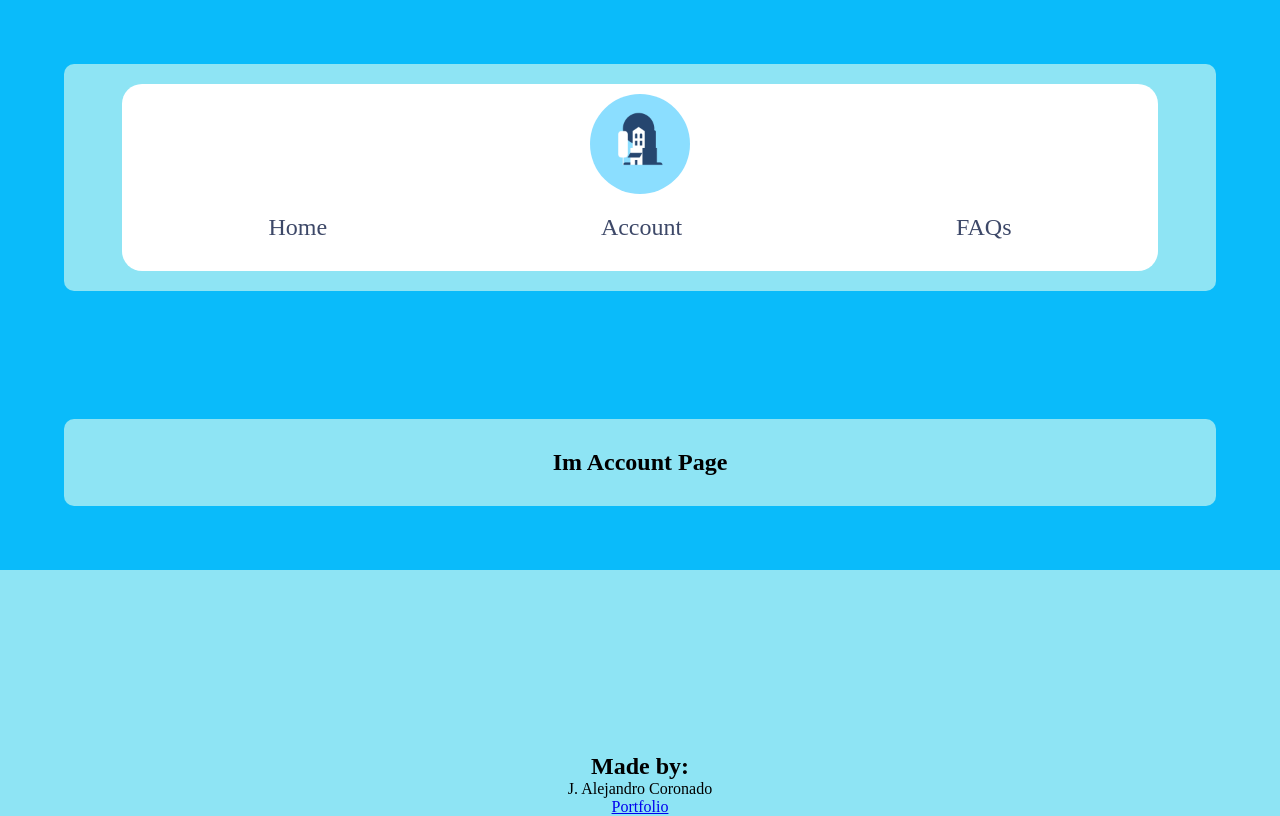
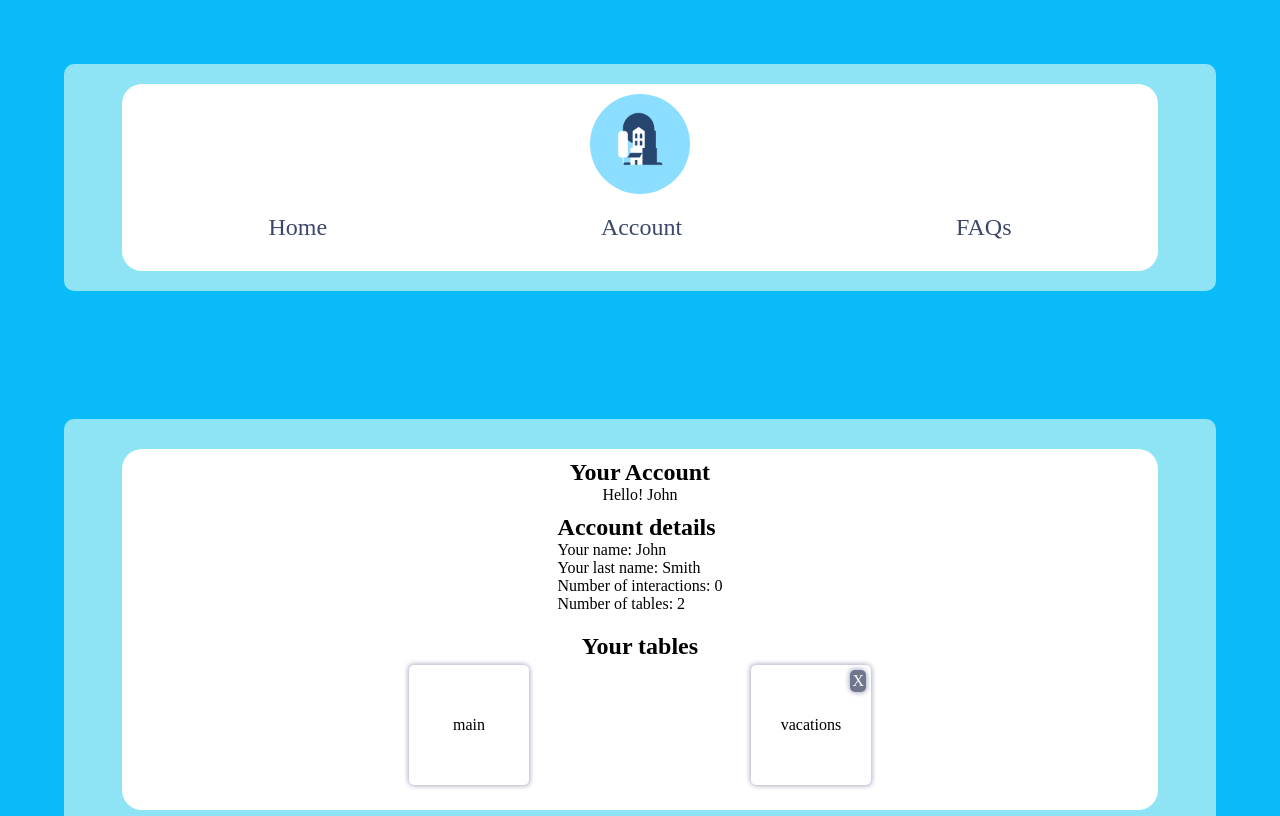
Before and after one commit to tkalejandro/react-accounting-app, a React (Create React App) app: page /account in a window 1280 px wide. Shown: the top 816 px of the page. Built offline with nearby package versions, Linux system fonts and the light colour scheme.

Commit message:
account page containing the information it should have. Next step is to create the delete function of tables.

```diff
--- a/src/App.jsx
+++ b/src/App.jsx
@@ -1,4 +1,4 @@
-import React, { useReducer, createContext } from "react";
+import React, { useReducer, createContext, useEffect } from "react";
 import { BrowserRouter as Router, Route, Switch } from "react-router-dom";
 import "./App.css"
 import ScrollToTop from "./Components/ScrollToTop/ScrollToTop";
@@ -61,6 +61,10 @@ const initialState = {
 }
 const reducer = (state, action) => {
     switch (action.type) {
+        case "increaseInteraction":
+            console.log("im working")
+            let newValue = state.interactionCounter + 1
+            return {...state, interactionCounter: newValue}
         case "updateName":
             return { ...state, userInitialInfo: { ...state.userInitialInfo, name: action.payLoad } }
         case "updateLastName":
@@ -193,6 +197,8 @@ const reducer = (state, action) => {
     }
 }
 const App = () => {
+
+
     const [state, dispatch] = useReducer(reducer, initialState)
     const updateState = (event) => {
         switch (event.target.name) {
@@ -232,17 +238,24 @@ const App = () => {
         }
 
     }
-    const editItem = () => dispatch({ type: "editItem" })
+    //const editItem = () => dispatch({ type: "editItem" })
     const deleteLastEntry = () => dispatch({ type: "deleteLastEntry" })
     const updateAccountabilityLog = () => dispatch({ type: "updateAccountabilityLog" })
     const updateStatusInitialBalance = () => dispatch({ type: "statusInitialBalance" })
-    const updateStatusIncome = () => dispatch({ type: "statusIncomeAdded" })
-    const updateStatusExpense = () => dispatch({ type: "statusExpenseAdded" })
+    //const updateStatusIncome = () => dispatch({ type: "statusIncomeAdded" })
+    //const updateStatusExpense = () => dispatch({ type: "statusExpenseAdded" })
     const tableForward = () => dispatch({ type: "tableForward" })
     const tableBackward = () => dispatch({ type: "tableBackward" })
     const addNewTable = () => dispatch({ type: "addNewTable" })
+    //const increaseInteraction = () => dispatch({type: "increaseInteraction"})
 
     console.log("initialState:", state)
+    //console.log("Interaction Counter", state.interactionCounter)
+
+
+
+
+
     return (
 
         <Router>
@@ -252,6 +265,7 @@ const App = () => {
                 <ScrollToTop />
 
                 <Switch>
+
                     <Route path="/" exact component={MyFinances} />
                     <Route
                         path="/welcome"
@@ -279,9 +293,11 @@ const App = () => {
                                         tableForward={tableForward}
                                         updateState={updateState}
                                         addNewTable={addNewTable}
+                                        //increaseInteraction={increaseInteraction}
                                     />
                                     <UserHomePage
                                         state={state}
+                                        //increaseInteraction={increaseInteraction}
                                     />
                                 </>)
                         }} />
@@ -336,7 +352,15 @@ const App = () => {
                                 updateState={updateState}
                             />
                         }} />
-                    <Route path="/account" exact component={Account} />
+                    <Route
+                    path="/account"
+                    exact
+                    render={() => {
+                        return <Account
+                        state={state}
+                         />
+                    }}
+                    />
                     <Route path="/faqs" exact component={FAQs} />
 
                 </Switch>
--- a/src/Components/AccountabilityComponents/Expenses/Expenses.jsx
+++ b/src/Components/AccountabilityComponents/Expenses/Expenses.jsx
@@ -5,7 +5,7 @@ import TotalCalculation from "../Balance/TotalCalculation";
 
 const Expenses = (props) => {
     let data = props.state
-    console.log(data)
+
 
     //Lets Filter to only see the Expenses!
     let onlyExpenses = data.accountabilityLog[data.currentTable].filter(element => element.type === "expense")
--- a/src/Components/AccountabilityComponents/Incomes/Incomes.jsx
+++ b/src/Components/AccountabilityComponents/Incomes/Incomes.jsx
@@ -5,7 +5,7 @@ import TotalCalculation from "../Balance/TotalCalculation";
 
 const Incomes = (props) => {
     let data = props.state
-    console.log(data)
+
 
     //Lets Filter to only see the Incomes!
     let onlyIncomes = data.accountabilityLog[data.currentTable].filter(element => element.type === "income")
--- a/src/Components/TableController/TableController.jsx
+++ b/src/Components/TableController/TableController.jsx
@@ -1,4 +1,4 @@
-import React from "react";
+import React, {useEffect} from "react";
 import "./TableController.css"
 import { FontAwesomeIcon } from "@fortawesome/react-fontawesome";
 import { faArrowLeft, faArrowRight, faTable } from "@fortawesome/free-solid-svg-icons";
--- /dev/null
+++ b/src/Components/YourAccount/YourAccount.css
@@ -0,0 +1,50 @@
+.yourAccountContainer {
+    width: 90%;
+    padding: 10px;
+    display: flex;
+    justify-content: center;
+    align-items: center;
+    border-radius: 20px;
+    background-color: white;
+    flex-direction: column;
+}
+.yourAccountContainer li {
+    list-style-type: none;
+}
+
+.sectionTableBlock{
+    width: 70vw;
+    text-align: center;
+
+}
+.tableBlocksContainer {
+
+    width: 100%;
+
+    display: flex;
+    justify-content: space-evenly;
+
+    flex-wrap: wrap;
+}
+.tableBlock {
+    position: relative;
+    margin: 5px;
+
+    width: 120px;
+    height: 120px;
+    display: flex;
+    justify-content: center;
+    align-items: center;
+    box-shadow: 1px 1px 5px #bbbace, -1px -1px 5px #bbbace;
+    border-radius: 5px;
+}
+.deleteTableBtn {
+    position: absolute;
+    top: 5px;
+    right: 5px;
+    background-color: #6f768e;
+    color: white;
+    padding: 2px;
+    border-radius: 5px;
+    box-shadow: 1px 1px 5px #bbbace, -1px -1px 5px #bbbace;
+}
--- /dev/null
+++ b/src/Components/YourAccount/YourAccount.jsx
@@ -0,0 +1,31 @@
+import React from "react";
+import "./YourAccount.css"
+import YourAccountTables from "./YourAccountTables";
+
+const YourAccount = (props) => {
+
+    let data = props.state
+
+
+    return (
+        <section className="yourAccountContainer">
+            <h1>Your Account</h1>
+            <p>Hello! <span>{data.userInitialInfo.name}</span></p>
+            <section>
+                <h2>Account details</h2>
+                <ul>
+                    <li><span>Your name:</span> {data.userInitialInfo.name}</li>
+                    <li><span>Your last name:</span> {data.userInitialInfo.lastName}</li>
+                    <li><span>Number of interactions:</span> {data.interactionCounter}</li>
+                    <li><span>Number of tables:</span> {data.accountabilityLog.length}</li>
+                </ul>
+            </section>
+            <section className="sectionTableBlock">
+                <h2>Your tables</h2>
+                <YourAccountTables tables={data.accountabilityLog}/>
+            </section>
+        </section>
+    )
+}
+
+export default YourAccount
--- /dev/null
+++ b/src/Components/YourAccount/YourAccountTables.jsx
@@ -0,0 +1,29 @@
+import React from "react";
+
+const YourAccountTables = (props) => {
+
+    let tables = props.tables
+
+    let tableBlocks = tables.map((table, index) => {
+        //Lets create some logic to avoid index 0 get the option to delete.
+        //Is the main, it should never happen.
+
+        return (
+            <div key={index} className="tableBlock">
+                <span>{table[0].tableTitle}</span>
+                {index !== 0
+                    ? <span className="deleteTableBtn"> X </span>
+                    : <></>
+                }
+            </div>
+        )
+    })
+
+    return (
+        <div className="tableBlocksContainer">
+            {tableBlocks}
+        </div>
+    )
+}
+
+export default YourAccountTables
--- a/src/Views/Account.jsx
+++ b/src/Views/Account.jsx
@@ -1,10 +1,13 @@
 import React from "react"
+import YourAccount from "../Components/YourAccount/YourAccount"
 
-const Account = () => {
+const Account = (props) => {
+
+
     return (
-        <section>
-            <h2>Im Account Page</h2>
-        </section>
+        <>
+        <YourAccount state={props.state} />
+        </>
     )
 }
 
--- a/src/Views/UserHomePage.jsx
+++ b/src/Views/UserHomePage.jsx
@@ -1,4 +1,4 @@
-import React from "react";
+import React, { useEffect } from "react";
 import Balance from "../Components/AccountabilityComponents/Balance/Balance";
 import Incomes from "../Components/AccountabilityComponents/Incomes/Incomes";
 import Expenses from "../Components/AccountabilityComponents/Expenses/Expenses";
@@ -7,6 +7,7 @@ import { Link } from "react-router-dom";
 
 const UserHomePage = (props) => {
     console.log("userHomePage ----> Current Table:",props.state.currentTable)
+
     return (
         <>
             <Link className="homeLinks" to="/home/balance">
```
